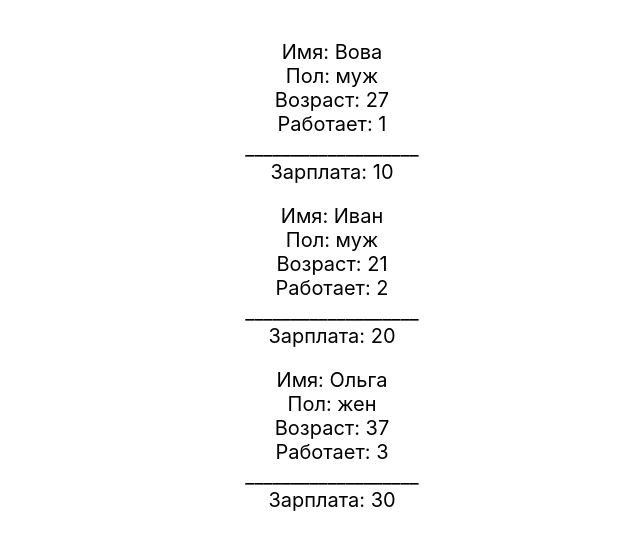
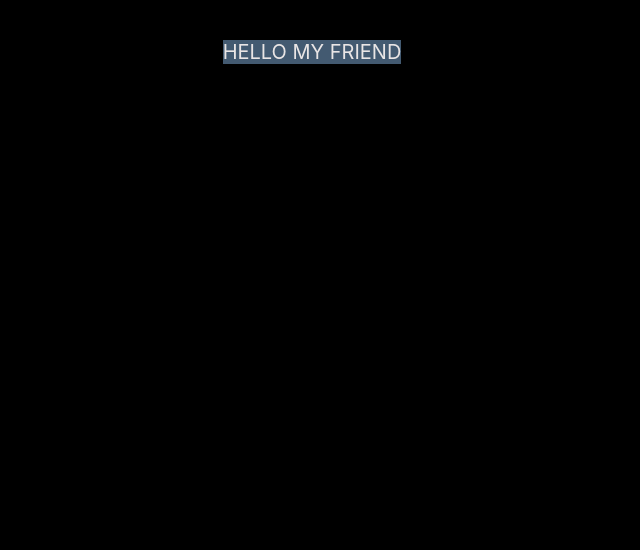
Before and after one commit to DrusMarkonii/React, a React (Create React App) app: page / in a window 1280 px wide. Shown: the top 550 px of the page, without its empty margins (328-968 px from the left). Built offline with nearby package versions, Linux system fonts and the light colour scheme.

Commit message:
feat: add scss

```diff
--- a/package.json
+++ b/package.json
@@ -6,6 +6,7 @@
     "@testing-library/jest-dom": "^5.14.1",
     "@testing-library/react": "^11.2.7",
     "@testing-library/user-event": "^12.8.3",
+    "node-sass": "^6.0.1",
     "react": "^17.0.2",
     "react-dom": "^17.0.2",
     "react-scripts": "4.0.3",
--- a/src/App.js
+++ b/src/App.js
@@ -1,56 +1,18 @@
 import "./App.css";
+import "./scss/app.scss"
 
 function App() {
   return (
-    <div className="container ">
-      <ul className="user-list">
-        <li className="user-item">
-          <UserInfo
-            userName="Вова"
-            userGender="муж"
-            userAge={27}
-            yearsWorked={1}
-          />
-        </li>
-        <li className="user-item">
-          <UserInfo
-            userName="Иван"
-            userGender="муж"
-            userAge={21}
-            yearsWorked={2}
-          />
-        </li>
-        <li className="user-item">
-          <UserInfo
-            userName="Ольга"
-            userGender="жен"
-            userAge={37}
-            yearsWorked={3}
-          />
-        </li>
-      </ul>
+    <div className="container">
+      <span>
+         hello my friend
+      </span>
+
+    </div>
+
+  )
+}
 
 
 
-
-
-    </div>
-  );
-}
-
-function UserInfo(props) {
-  console.log(props);
-  return (
-    <div>
-      Имя: {props.userName} <br />
-      Пол: {props.userGender} <br />
-      Возраст: {props.userAge} <br />
-      Работает: {props.yearsWorked} <br />
-      ___________________
-      <br />
-      Зарплата: {props.yearsWorked * 10}
-    </div>
-  );
-}
-
 export default App;
--- /dev/null
+++ b/src/scss/app.scss
@@ -0,0 +1,11 @@
+$black: #000;
+$white: rgb(233, 229, 229);
+
+body {
+    background-color: $black;
+    color: $white;
+    span{
+        background-color: rgb(67, 90, 113);
+        text-transform: uppercase;
+    }
+}
```
